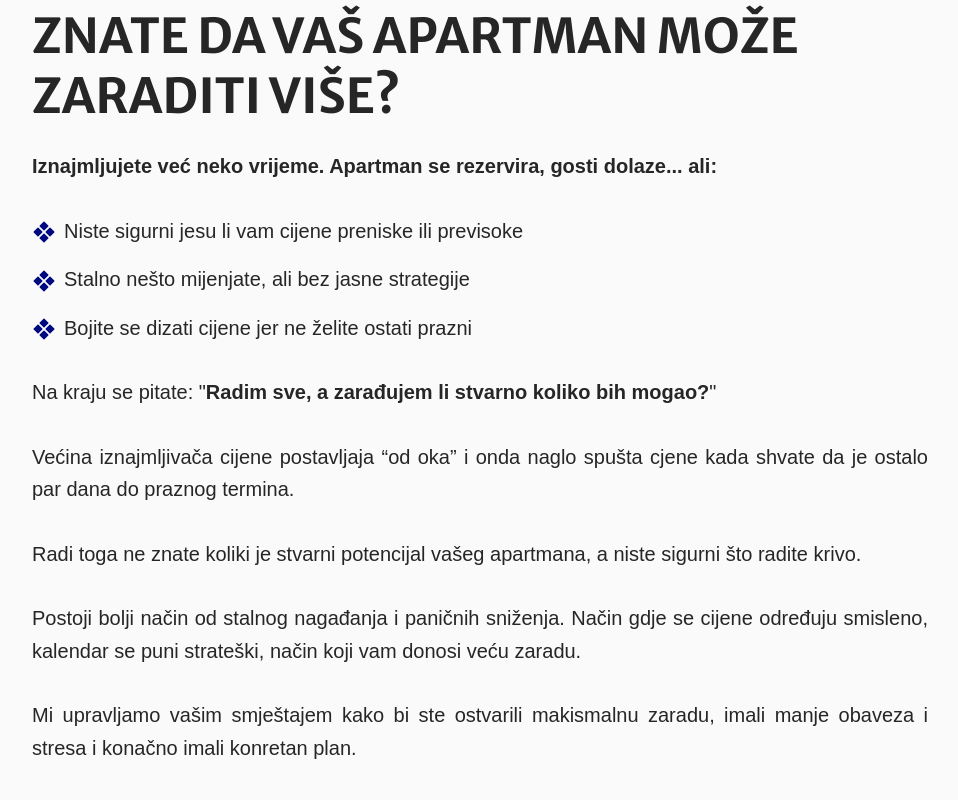
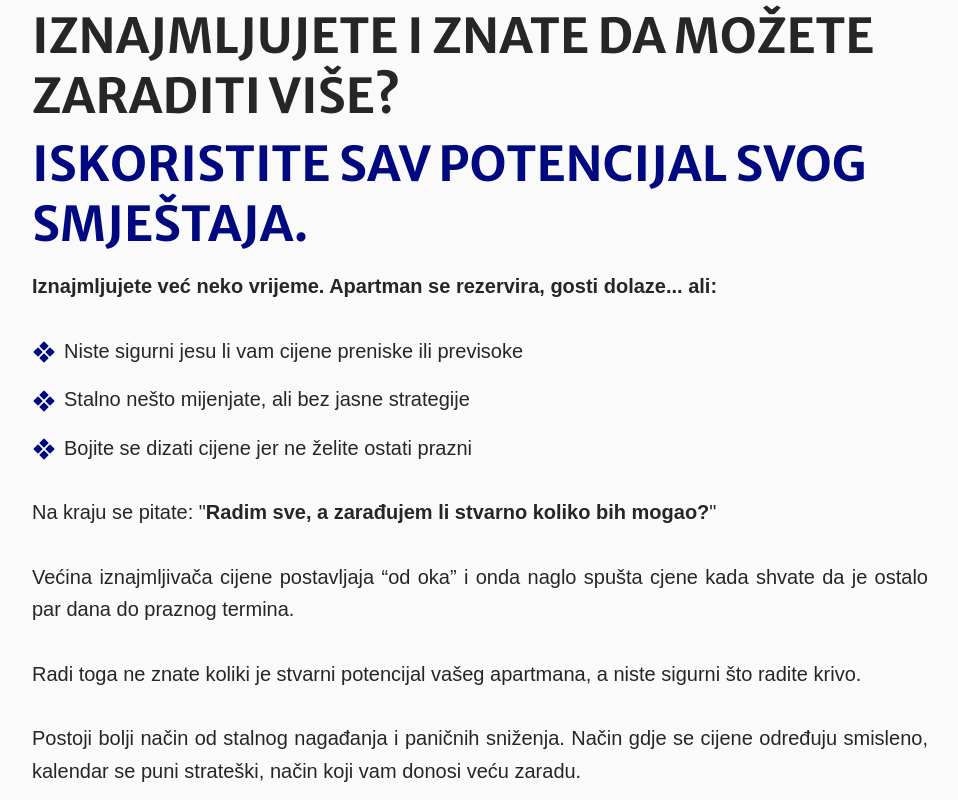
Before and after one commit to MartinDulic/bookingOfferWebsite, a Next.js app: page /iskusniIznajmljivac in a window 1280 px wide. Shown: the part 1700-2500 px from the top of the page, without its empty margins (160-1118 px from the left). Built offline with nearby package versions, Linux system fonts and the light colour scheme; a web font is replaced by a local one.

Commit message:
More work done on copy on iskusniIznajmljivac

```diff
--- a/src/app/(landing)/iskusniIznajmljivac/page.jsx
+++ b/src/app/(landing)/iskusniIznajmljivac/page.jsx
@@ -228,7 +228,7 @@ const page = () => {
         children={heroTestimonialsElement}
       />
       <PainPointSection
-        title={<>Znate da vaš apartman može zaraditi više? <div className='text-primary-600 mt-2'> </div></>}
+        title={<>Iznajmljujete i znate da možete zaraditi više? <div className='text-primary-600 mt-2'>Iskoristite sav potencijal svog smještaja.</div></>}
         boldedText={"Iznajmljujete već neko vrijeme. Apartman se rezervira, gosti dolaze... ali: "}
         bodyText={
           [
@@ -264,10 +264,10 @@ const page = () => {
       <ToolsSection />
       <FaqSection faqItems={faqItems} />
       <RecapSection
-        title={<>Sve Na Jednom Mjestu za <span className='text-primary-600'>Bezbržno Iznajmljivanje</span></>}
+        title={<><span className='text-primary-600'>Prestanite propuštati zaradu</span> i gubiti vrijeme</>}
         body={
           <>
-            <BodyText className='text-lg text-neutral-800 '>Pokretanje iznajmljivanja ne mora biti komplicirano. Naš sustav vodi vas kroz sve — od pripreme i kategorizacije do oglašavanja i komunikacije s gostima. Preuzimamo sve obveze kako biste bez stresa ostvarili maksimalnu popunjenost i zaradu. Vi imate potpuni uvid, a mi radimo sve ostalo.</BodyText>
+            <BodyText className='text-lg text-neutral-800 '></BodyText>
             <div className='flex flex-col mt-8 xl:mt-12 '>
               <div className='flex flex-col gap-4 xl:gap-6'>
                 <IconedText icon={<IoCheckmarkDoneSharp className='text-2xl sm:text-3xl text-primary'/>} textClassName={"text-neutral-800 font-semibold text-lg md:text-xl xl:text-2xl"} text={"Besplatno Fotografiranje"}/>
```
